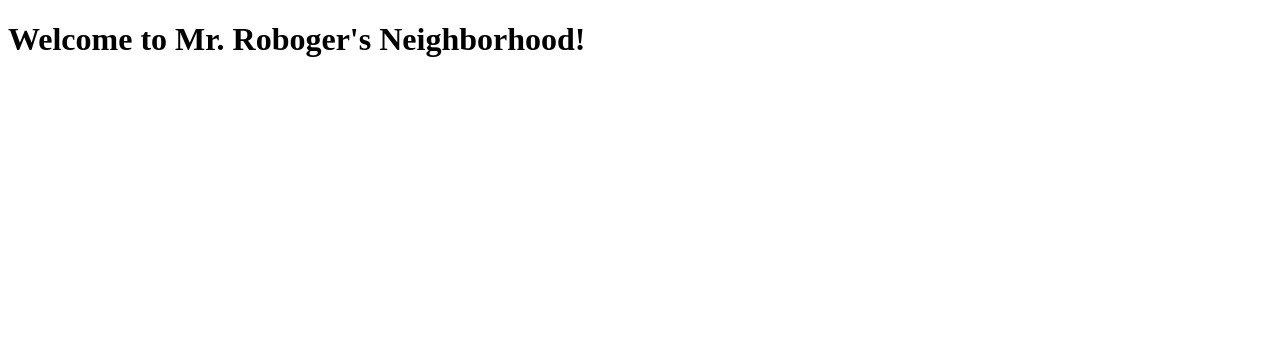
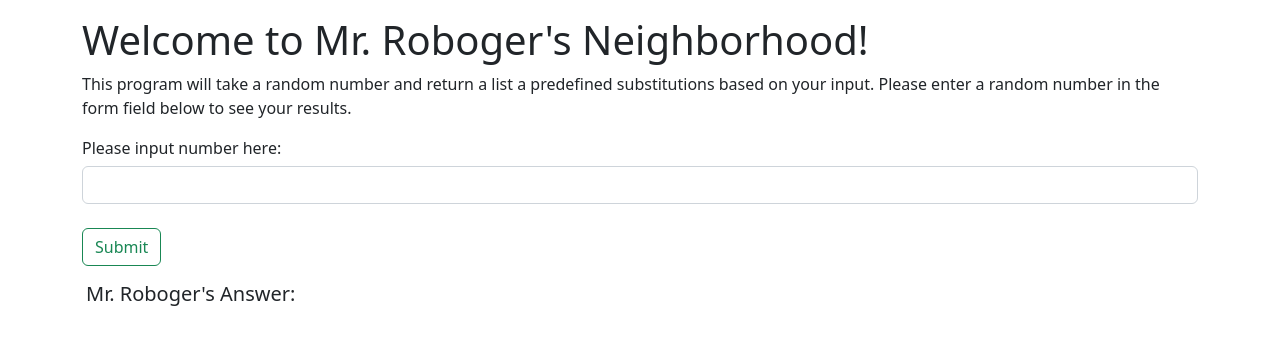
Before and after one commit to eusebiedev/mr-robogers-neighborhood, a plain HTML site: page index.html in a window 1280 px wide. Drawn offline with nearby package versions, Linux system fonts and the light colour scheme.

Commit message:
Add body and input form controls to index.html

```diff
--- a/index.html
+++ b/index.html
@@ -1,12 +1,35 @@
 <!DOCTYPE html>
 <html lang="en">
 <head>
+  <title>Mr. Roboger's Neighborhood</title>
   <meta charset="UTF-8">
   <meta http-equiv="X-UA-Compatible" content="IE=edge">
   <meta name="viewport" content="width=device-width, initial-scale=1.0">
-  <title>Mr. Roboger's Neighborhood</title>
+  <link href="https://cdn.jsdelivr.net/npm/bootstrap@5.2.3/dist/css/bootstrap.min.css" rel="stylesheet" integrity="sha384-rbsA2VBKQhggwzxH7pPCaAqO46MgnOM80zW1RWuH61DGLwZJEdK2Kadq2F9CUG65" crossorigin="anonymous">
+  <link href="css/styles.css" rel="stylesheet" type="text/css">
+  <script src="js/scripts.js"></script>
 </head>
-<body>
-  <h1>Welcome to Mr. Roboger's Neighborhood!</h1>
+<body class="p-3 m0">
+  <div class="container">
+    <div class="row">
+      <h1>Welcome to Mr. Roboger's Neighborhood!</h1>
+      <p>This program will take a random number and return a list a predefined substitutions based on your input. Please enter a random number in the form field below to see your results.</p>
+      <div class="col">
+        <form id="robotspeak" class="">
+        <label for="number">
+          <h6>Please input number here:</h6>
+        </label>
+        <input id="number" type="text" class="form-control" maxlength="10"><br>
+        <button type="submit" class="btn btn-outline-success btn-small">Submit</button>
+        </form>
+        <div class="row">
+          <div class="col p-3">
+          <h5>Mr. Roboger's Answer:</h5>
+          <p id="output"></p>
+          </div>
+        </div>
+      </div>
+    </div>
+  </div>
 </body>
 </html>
```
